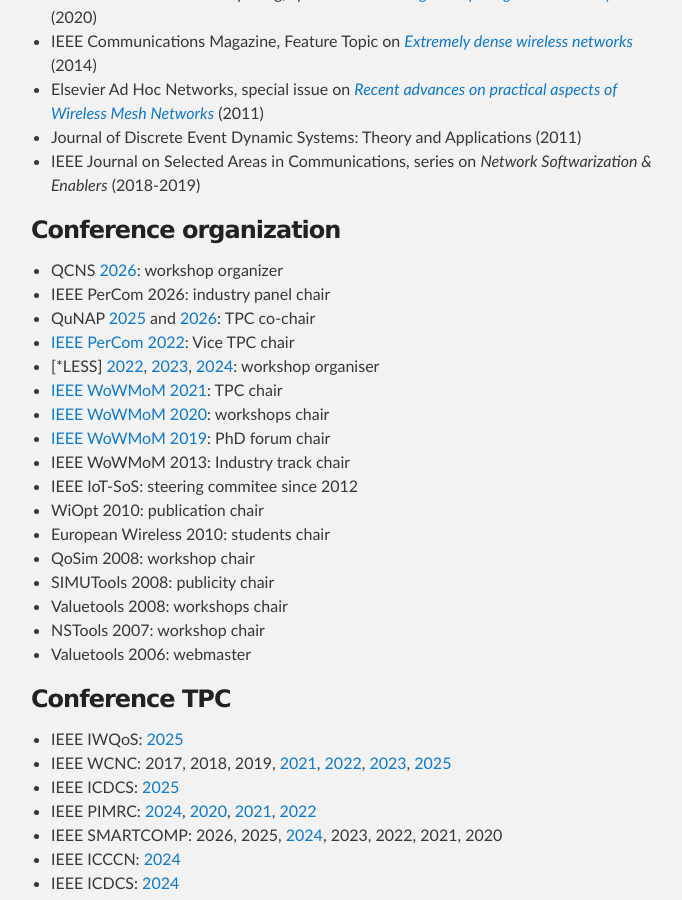
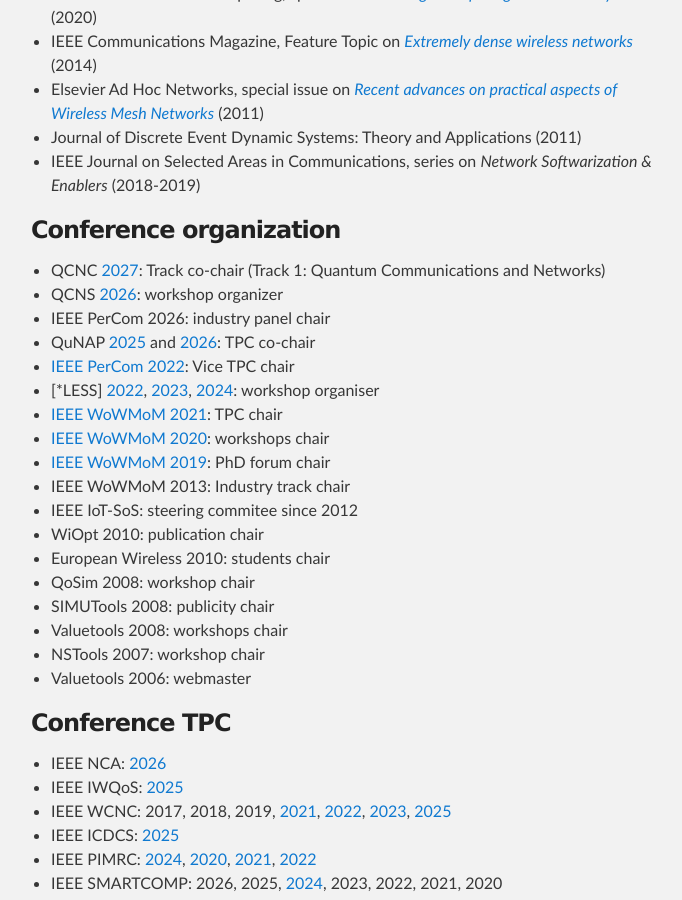
Before and after one commit to ccicconetti/ccicconetti.github.io, a Jekyll site: the page built from editorial.md, in a window 1280 px wide and 900 px high, scrolled down 530 px. Shown: the whole window, without its empty margins (289-971 px from the left). Built offline with Jekyll 4.4.1, drawn with Linux system fonts in a browser that asks for light colours.

Commit message:
Update editorial

```diff
--- a/editorial.md
+++ b/editorial.md
@@ -21,6 +21,7 @@ layout: page
 
 ### Conference organization
 
+- QCNC [2027](https://qcnc.org/): Track co-chair (Track 1: Quantum Communications and Networks)
 - QCNS [2026](https://qcns.iit.cnr.it/): workshop organizer
 - IEEE PerCom 2026: industry panel chair
 - QuNAP [2025](https://infocom2025.ieee-infocom.org/first-workshop-quantum-networked-applications-and-protocols-qunap-call-papers) and [2026](https://infocom2026.ieee-infocom.org/ieee-infocom-2026-81/pages/second-workshop-workshop-quantum-networked-applications-and-protocols-0): TPC co-chair
@@ -42,6 +43,7 @@ layout: page
 
 ### Conference TPC
 
+- IEEE NCA: [2026](https://www.nca-ieee.org/2026/)
 - IEEE IWQoS: [2025](https://iwqos2025.ieee-iwqos.org/)
 - IEEE WCNC: 2017, 2018, 2019, [2021](https://wcnc2021.ieee-wcnc.org/), [2022](https://wcnc2022.ieee-wcnc.org/), [2023](https://wcnc2023.ieee-wcnc.org/), [2025](https://wcnc2025.ieee-wcnc.org/)
 - IEEE ICDCS: [2025](https://icdcs2025.icdcs.org/)
```
